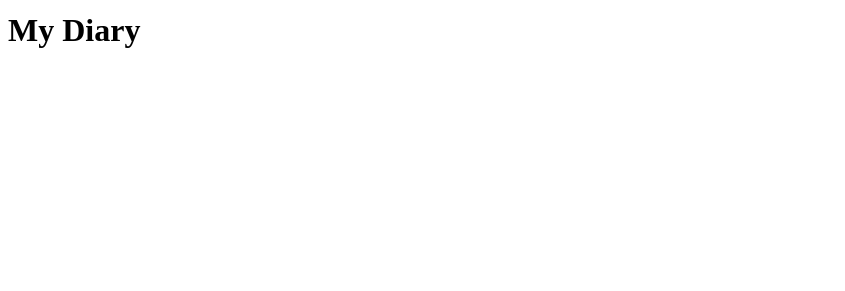
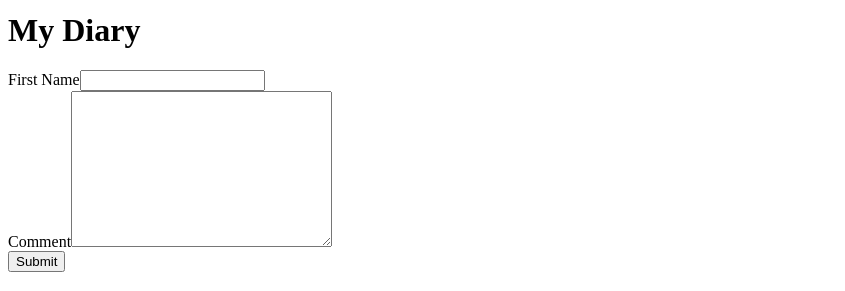
Before and after one commit to melisamalala/mydiary, an Angular app: page / in a window 1280 px wide. Shown: the part 506-797 px from the top of the page, without its empty margins (0-845 px from the left). Built offline with nearby package versions, Linux system fonts and the light colour scheme.

Commit message:
Added Diary Form

```diff
--- a/src/app/app.component.html
+++ b/src/app/app.component.html
@@ -22,3 +22,5 @@
 <ul>
   <li *ngFor='let diary of diaries'>{{diary}}</li>
 </ul>
+
+<diary-form></diary-form>
--- a/src/app/app.component.ts
+++ b/src/app/app.component.ts
@@ -6,6 +6,6 @@ import { Component } from '@angular/core';
   templateUrl: './app.component.html'
 })
 export class AppComponent {
-  title = 'Diary'
-  write = 'Post Your Thoughts'
+  title = 'Diary';
+  write = 'Post Your Thoughts';
 }
--- a/src/app/app.module.ts
+++ b/src/app/app.module.ts
@@ -5,13 +5,15 @@ import { AppComponent } from './app.component';
 import { WriteComponent } from './write/write.component';
 import { WriteinformComponent } from './writeinform/writeinform.component';
 import { WritedetailsComponent } from './writedetails/writedetails.component';
+import { DiaryFormComponent } from './diary-form/diary-form.component';
 
 @NgModule({
   declarations: [
     AppComponent,
     WriteComponent,
     WriteinformComponent,
-    WritedetailsComponent
+    WritedetailsComponent,
+    DiaryFormComponent
   ],
   imports: [
     BrowserModule
--- /dev/null
+++ b/src/app/diary-form/diary-form.component.html
@@ -0,0 +1,11 @@
+<form class="" action="index.html" method="post">
+  <div class="form-group">
+    <label for="firstName">First Name</label><input id="firstName" type="text" class="form-control">
+  </div>
+  <div class="form-group">
+    <label for="comment">Comment</label>
+    <textarea id="comment" cols="30" rows="10" class="form-control">
+    </textarea>
+  </div>
+  <button class="btn btn-primary">Submit</button>
+</form>
--- /dev/null
+++ b/src/app/diary-form/diary-form.component.ts
@@ -0,0 +1,15 @@
+import { Component, OnInit } from '@angular/core';
+
+@Component({
+  selector: 'diary-form',
+  templateUrl: './diary-form.component.html',
+  styleUrls: ['./diary-form.component.css']
+})
+export class DiaryFormComponent implements OnInit {
+
+  constructor() { }
+
+  ngOnInit() {
+  }
+
+}
--- a/src/app/write/write.component.ts
+++ b/src/app/write/write.component.ts
@@ -6,7 +6,6 @@ import { Component, OnInit } from '@angular/core';
   styleUrls: ['./write.component.css']
 })
 export class WriteComponent implements OnInit {
-
   constructor() { }
 
   ngOnInit() {
--- a/src/index.html
+++ b/src/index.html
@@ -6,7 +6,7 @@
   <title>This Is Your Diary Entry</title>
   <base href="/">
 
-  <meta name="viewport" content="width=device-width, initial-scale=1">
+  <meta name="viewport" content="width=device-width, initial-scale=1.0, user-scalable=no">
   <link rel="icon" type="image/x-icon" href="src/assets/diary.jpg">
 </head>
 
```
Also changed, not shown: src/app/diary-form/diary-form.component.css (added), 1 other file (tests, documents, lock files or other folders).
